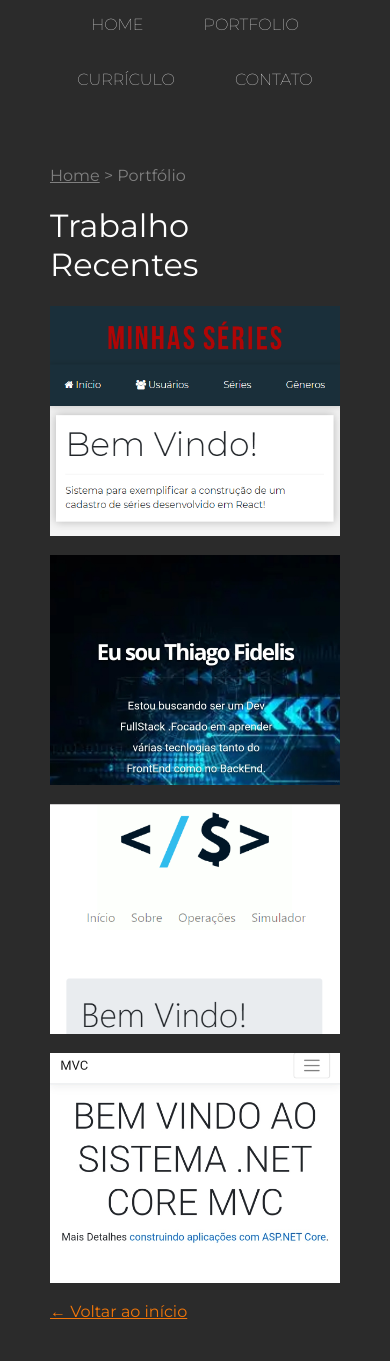
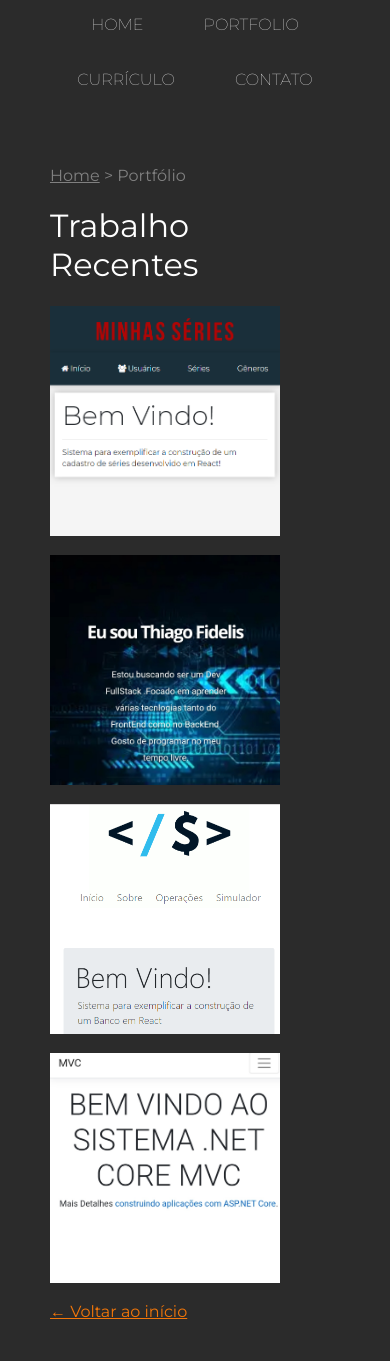
Before and after one commit to fidelis27/portfolio-thiagofidelis, a PHP site: page /portfolio.html in a window 390 px wide. Run offline with PHP 8.4, Linux system fonts and the light colour scheme.

Commit message:
solve problem

```diff
--- a/css/styles.css
+++ b/css/styles.css
@@ -243,7 +243,7 @@
     100% {opacity: 1; transform:translate(0px,0px)}
 }
 
-@media(max-width: 800px){
+@media(max-width: 600px){
     .nav li {
 
     }
@@ -284,8 +284,5 @@
         padding:40px 50px 40px 50px ;
 
     }
-    .miniatura {
-        width: 100%;
-    }
 
 }
```
